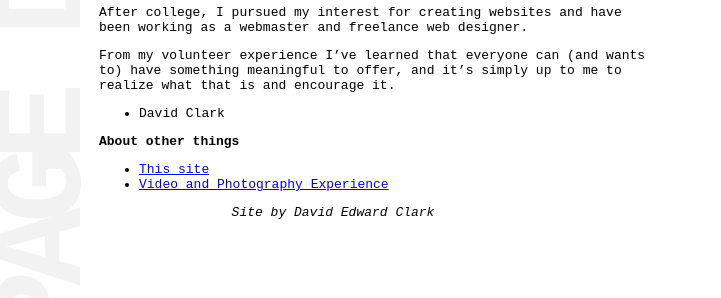
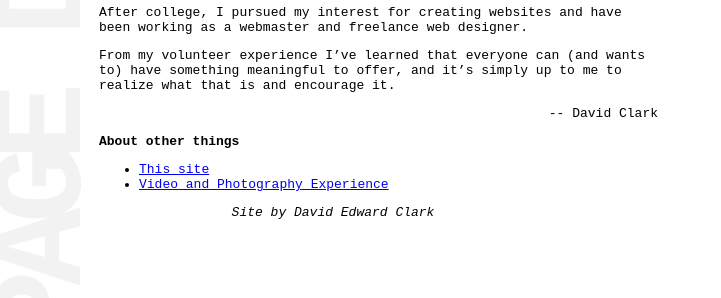
Before and after one commit to pagedavid/pagedavid.github.io, a Jekyll site: the page built from about.md, in a window 1280 px wide. Shown: the part 395-693 px from the top of the page, without its empty margins (0-721 px from the left). Built offline with Jekyll 4.4.1, drawn with Linux system fonts in a browser that asks for light colours.

Commit message:
signature align right

```diff
--- a/about.md
+++ b/about.md
@@ -16,7 +16,7 @@ After college, I pursued my interest for creating websites and have been working
 
 From my volunteer experience I've learned that everyone can (and wants to) have something meaningful to offer, and it's simply up to me to realize what that is and encourage it.
 
-- David Clark
+<p style="text-align: right;">-- David Clark</p>
 
 **About other things**
 - [This site]({{ relative }}{% post_url 2017-09-21-making-pagedavid-com %})
```
